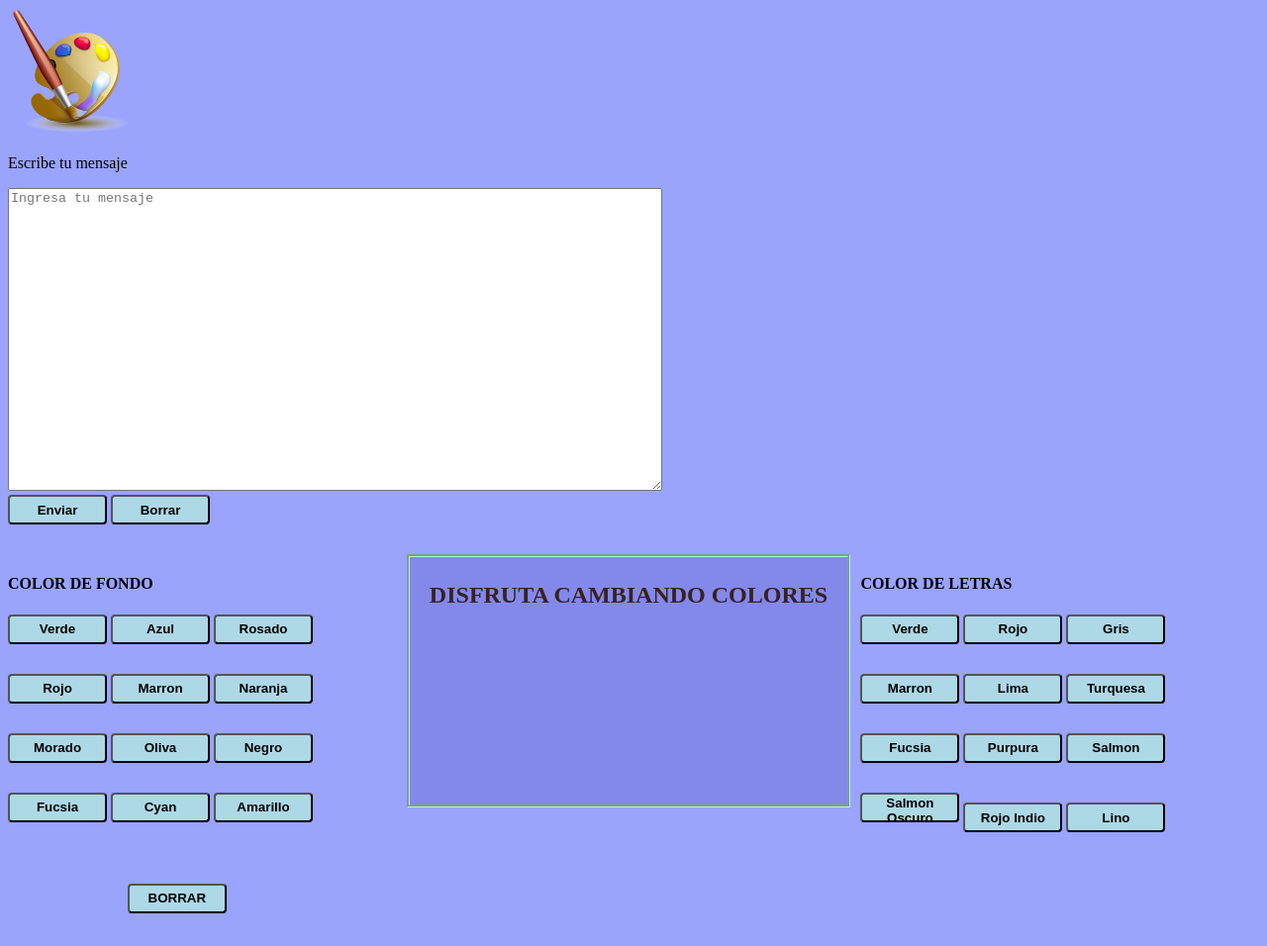
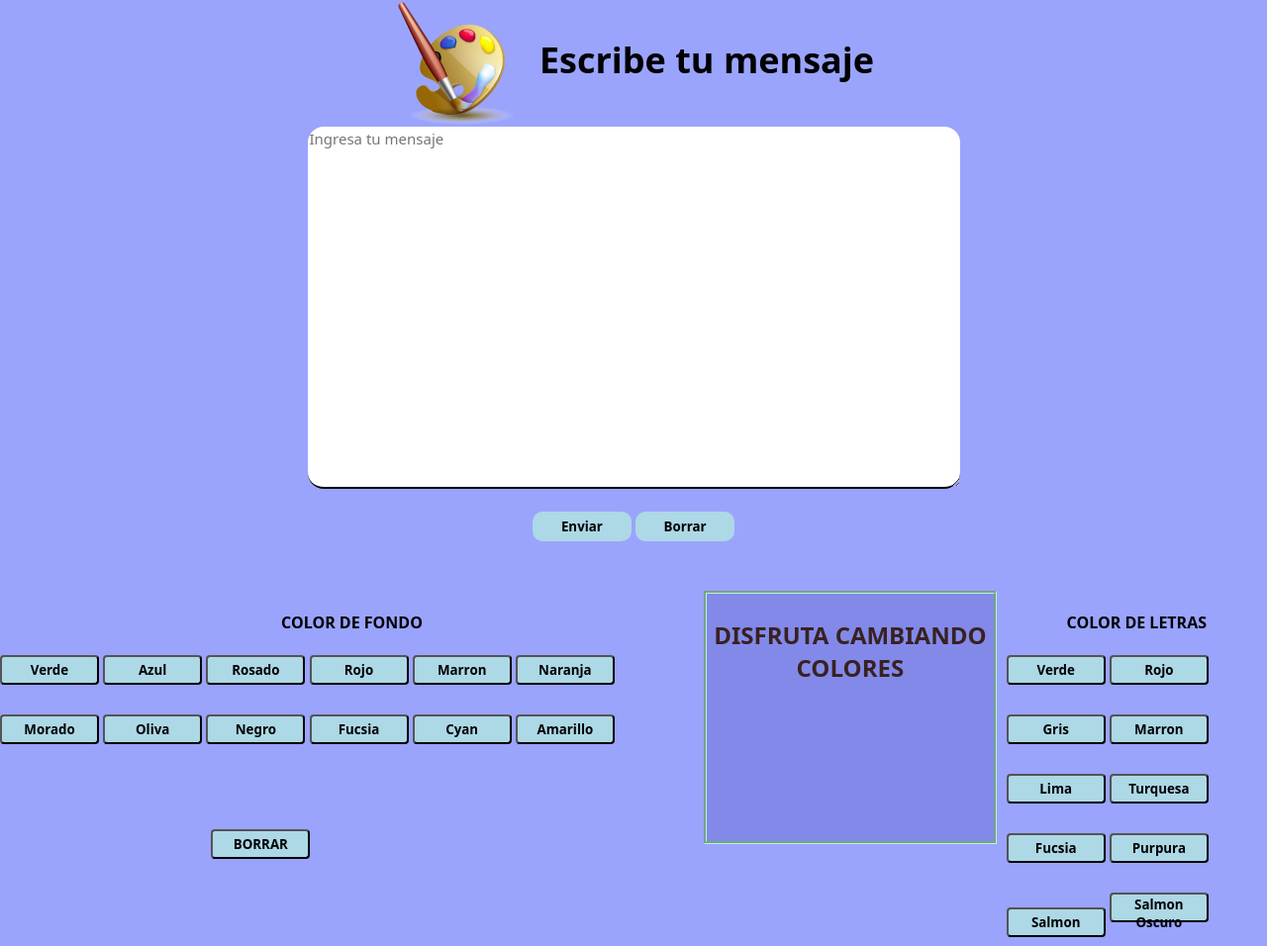
Before and after one commit to mariemiarias/paginaweb, a plain HTML site: page index.html in a window 1280 px wide. Shown: the top 956 px of the page at 99% size. Drawn offline with Linux system fonts and the light colour scheme.

Commit message:
Update index.css

```diff
--- a/index.css
+++ b/index.css
@@ -1,18 +1,92 @@
+
+
+
+
+
+
 /*Cambio del color fondo de la pagina*/
-body {
-    background: rgba(122, 135, 253, 0.751);
-}
-/*pocision de la imagen
-.img {
-    position: relative;
-    margin-top: 10px;
-    margin-left: 20px;
-    width: 100px;
-    cursor: pointer;
+* {
+  font-family: system-ui, -apple-system, BlinkMacSystemFont, "Segoe UI", Roboto, Oxygen, Ubuntu, Cantarell, "Open Sans", "Helvetica Neue", sans-serif;
 }
 
-.container1 {
-    text-align: center;
+body {
+  background: rgba(122, 135, 253, 0.751);
+  margin: 0;
+  padding: 0;
+}
+
+.header {
+  display: flex;
+  align-items: start;
+  justify-content: center;
+  gap: 20px;
+  font-size: 36px;
+  font-weight: bold;
+}
+.header .header-img {
+  display: flex;
+  align-items: start;
+  justify-content: space-center;
+}
+.header .header-img:hover {
+  cursor: pointer;
+}
+.header .header-img {
+  display: flex;
+  align-items: start;
+  justify-content: space-center;
+}
+
+.section-container {
+  display: flex;
+  align-items: start;
+  justify-content: center;
+}
+.section-container .container-title .title-messenger {
+  font-size: 26px;
+}
+.section-container .container-title .title-text_area {
+  display: flex;
+}
+.section-container .container-title .title-text_area #mensaje {
+  border-radius: 1rem;
+  border: none;
+  border-bottom: black solid 2px;
+}
+.section-container .container-title .title-text_area ::-moz-placeholder {
+  margin: 10px;
+  font-size: 15px;
+}
+.section-container .container-title .title-text_area ::placeholder {
+  margin: 10px;
+  font-size: 15px;
+}
+
+.button-submit {
+  display: flex;
+  align-items: start;
+  justify-content: center;
+  margin-top: 3px;
+}
+.button-submit .submit-send-delete {
+  margin: 10px;
+  padding: 10px;
+}
+.button-submit .submit-send-delete .send {
+  border: none;
+  border-radius: 10px;
+}
+.button-submit .submit-send-delete .send:hover {
+  background-color: #626ae0;
+  color: white;
+}
+.button-submit .submit-send-delete .delete {
+  border: none;
+  border-radius: 10px;
+}
+.button-submit .submit-send-delete .delete:hover {
+  background-color: #626ae0;
+  color: white;
 }
 
 .c2 {
```
